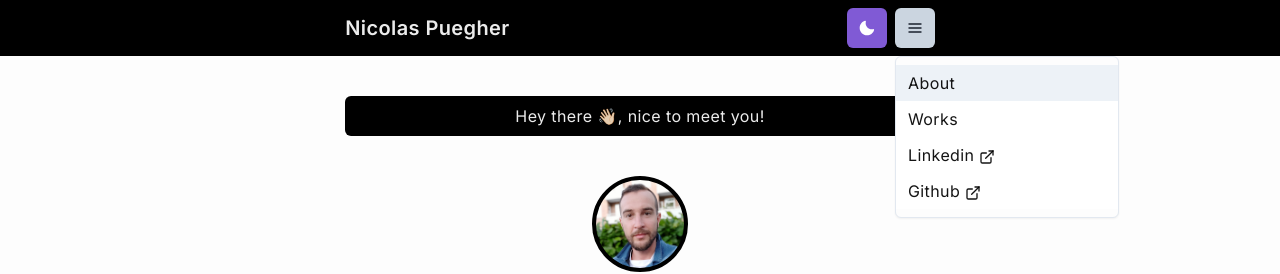
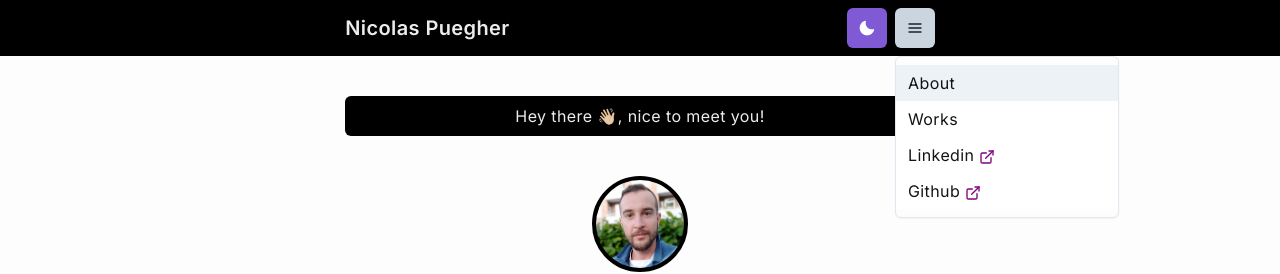
Before and after one commit to nicoPuegher/portfolio, a React (Vite) app: page / in a window 1280 px wide. Both pictures are taken after a click on the button 914 px from the left and 28 px from the top of the page. Shown: the top 274 px of the page. Built offline with nearby package versions, Linux system fonts and the light colour scheme.

Commit message:
Add light theme colors to custom-link ui component

```diff
--- a/src/components/ui/custom-link.jsx
+++ b/src/components/ui/custom-link.jsx
@@ -1,12 +1,15 @@
 import React from 'react';
-import { Link } from '@chakra-ui/react';
+import { useColorModeValue, Link } from '@chakra-ui/react';
 import { ExternalLinkIcon } from '@chakra-ui/icons';
 import PropTypes from 'prop-types';
+
+import { light, dark } from '@/lib/colors';
 
 export default function CustomLink({ url, text }) {
 	return (
 		<Link href={url} isExternal>
-			{text} <ExternalLinkIcon />
+			{text}{' '}
+			<ExternalLinkIcon color={useColorModeValue(light.primary, '')} />
 		</Link>
 	);
 }
```
